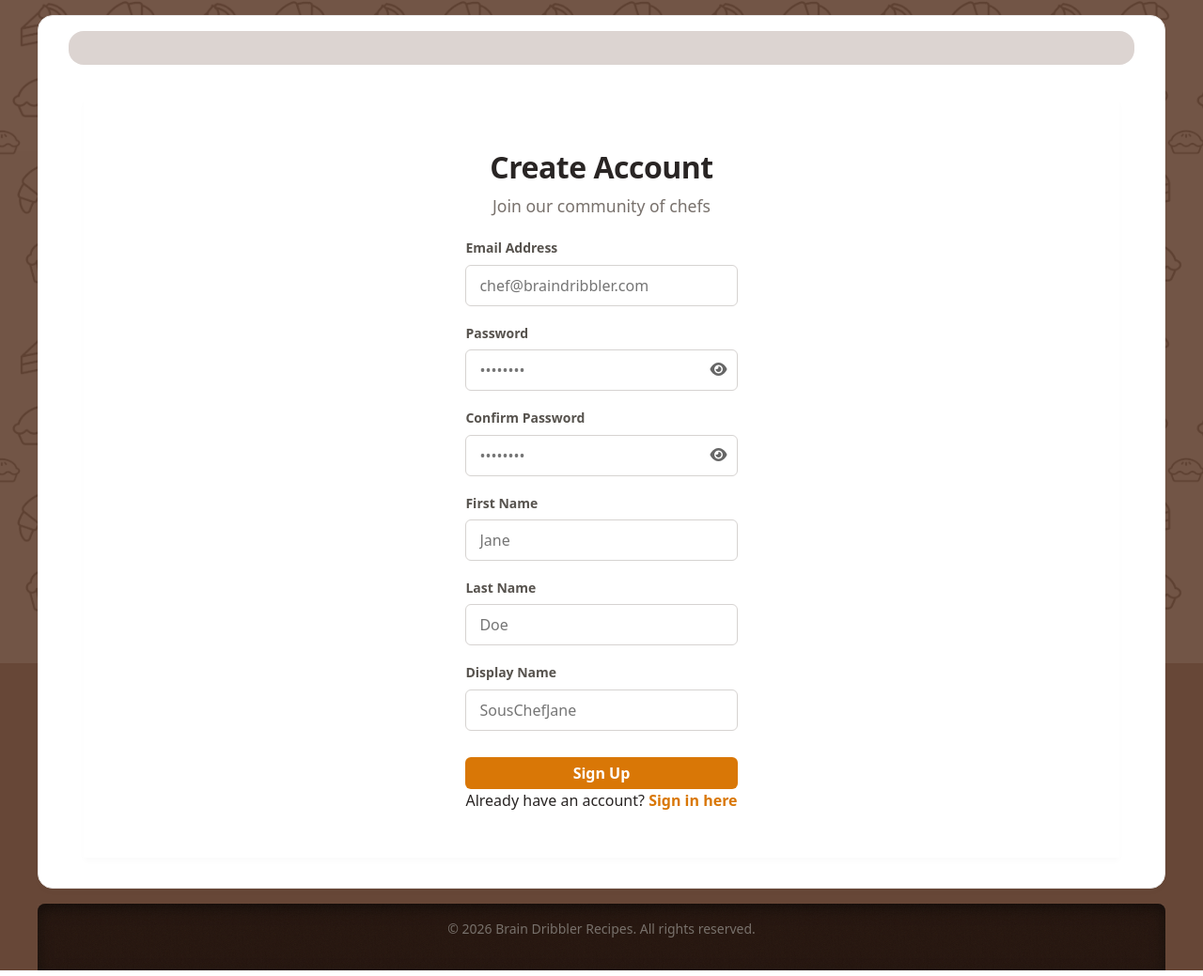
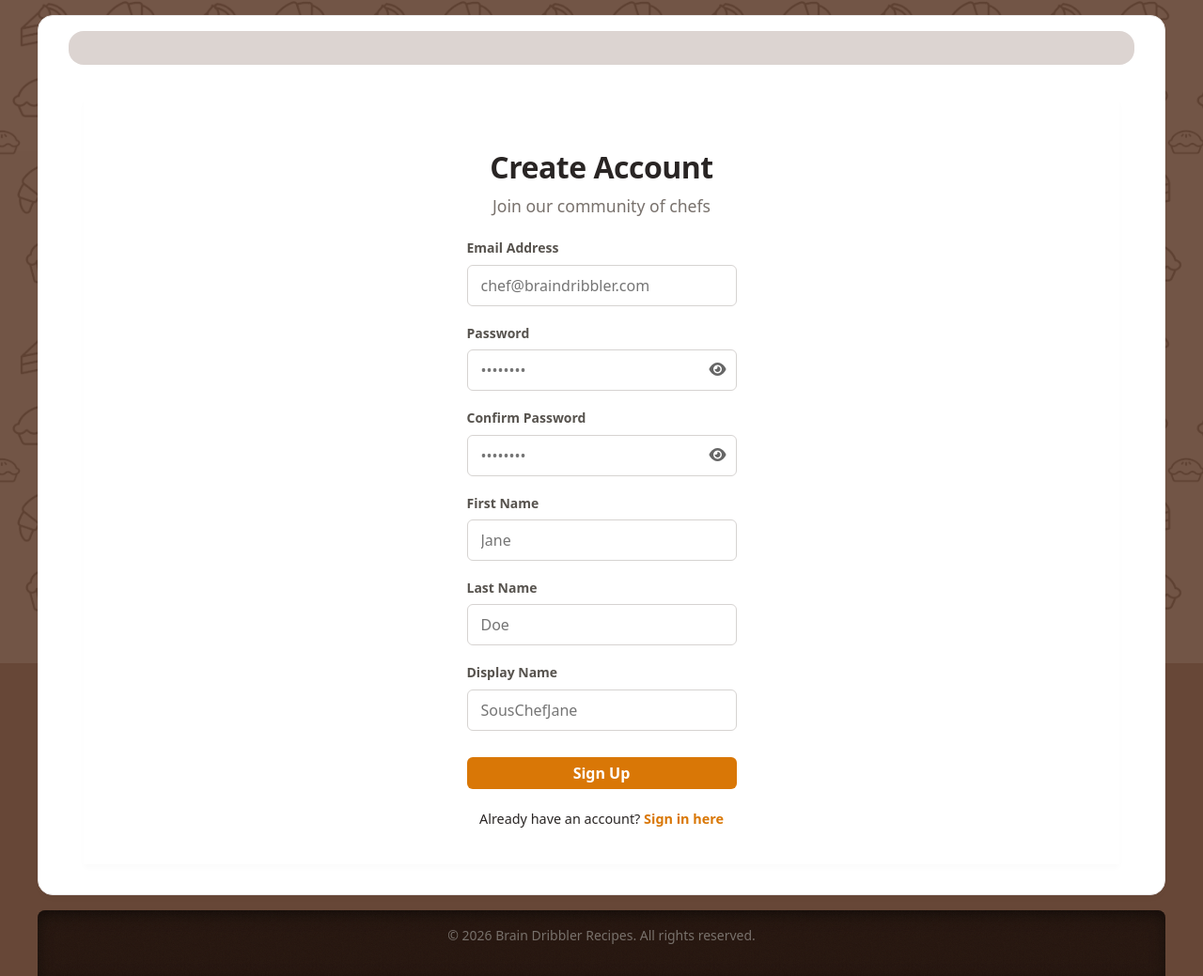
Before and after one commit to copejj/recipe, a Spring app: template src/main/resources/templates/auth/register.html in a window 1280 px wide. Shown: the part 94-1133 px from the top of the page at 94% size. Run offline with Thymeleaf, Linux system fonts and the light colour scheme; the template is opened without the code that fills it, so the values that code supplies are empty; some of the project's set-up classes (security, data sources, template engines, error pages and the like) are left out, and stand-ins take their place; database files in the repository are not loaded; some libraries are stand-ins or nearby versions.

Commit message:
fixing registration style

```diff
--- a/src/main/resources/templates/auth/register.html
+++ b/src/main/resources/templates/auth/register.html
@@ -79,9 +79,11 @@
                 <button type="submit" class="btn btn--primary">Sign Up</button>
             </form>
 
-            <p class="auth-footer-text">
-                Already have an account? <a th:href="@{/login}" class="auth-link">Sign in here</a>
-            </p>
+            <div class="auth-footer-links">
+                <p class="auth-footer-text">
+                    Already have an account? <a th:href="@{/login}" class="auth-link">Sign in here</a>
+                </p>
+            </div>
         </div>
     </main>
     <th:block layout:fragment="page_scripts">
```
